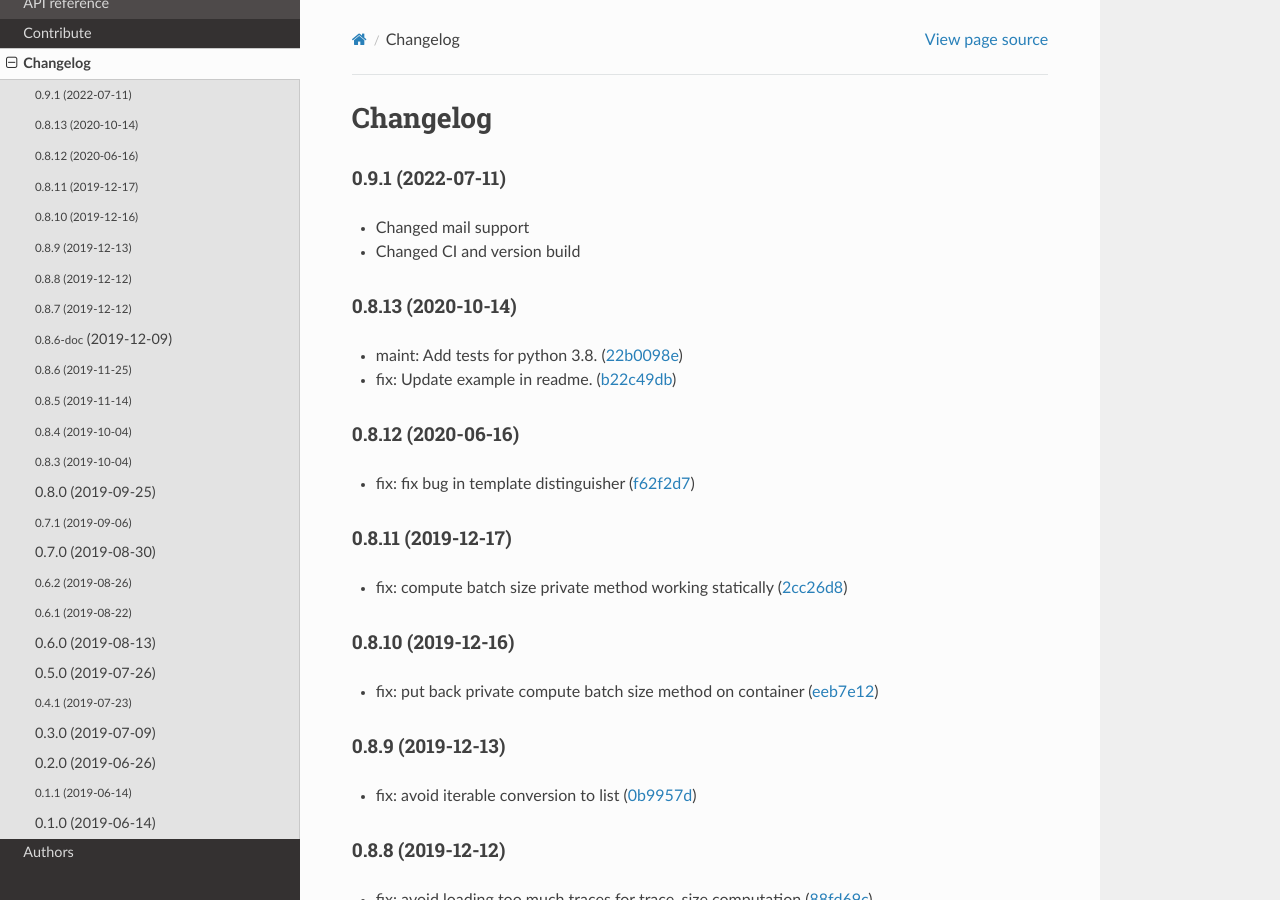
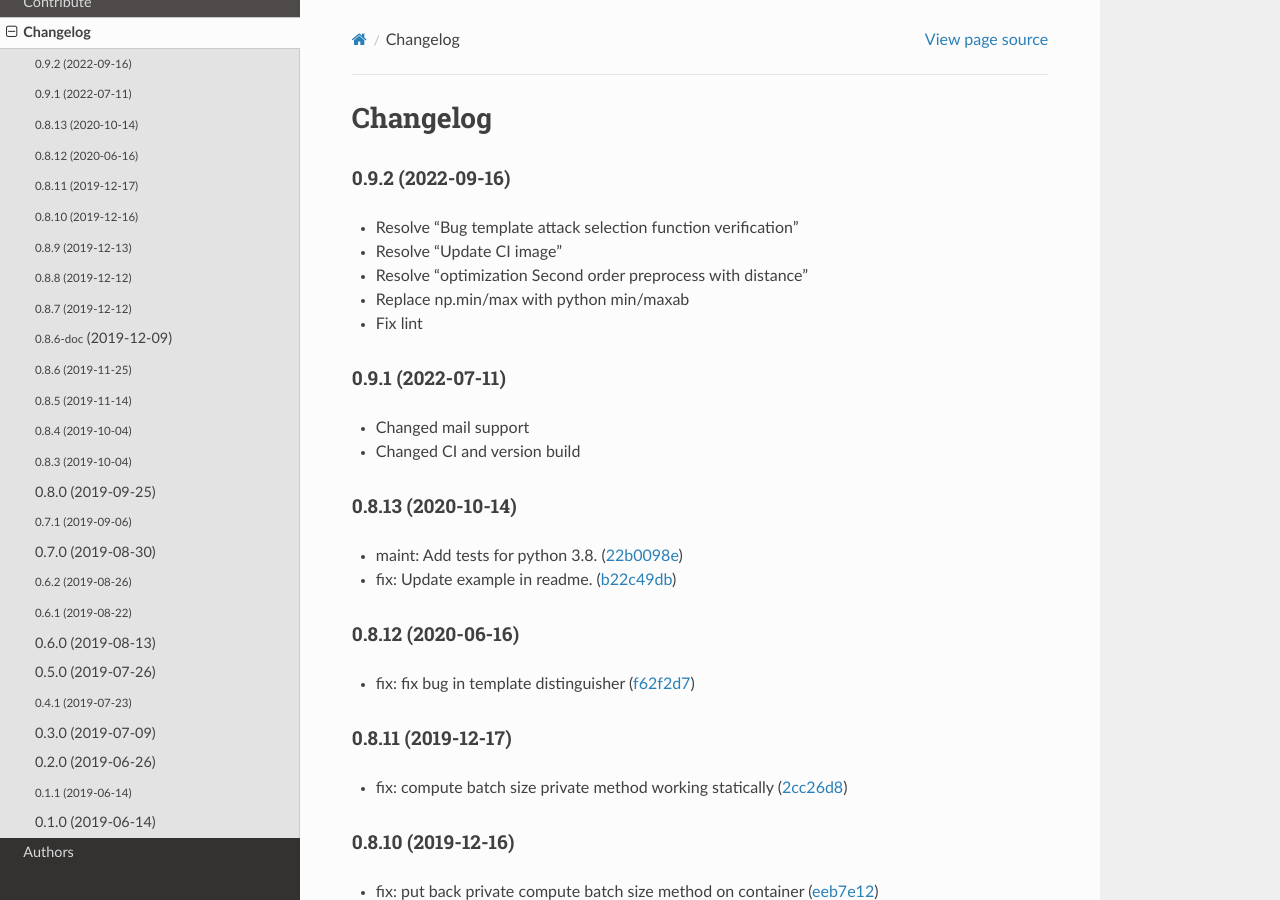
Before and after one commit to eshard/scared, a Sphinx documentation site: the page built from docs/source/CHANGELOG.md, in a window 1280 px wide and 900 px high. Built offline with Sphinx 7.4.7 and the Read the Docs theme 2.0.0, drawn with Linux system fonts in a browser that asks for light colours; pages that are not in the unit, such as notebooks, are missing from menus.

Commit message:
[DELIVERY] version 0.9.2

```diff
--- a/docs/source/CHANGELOG.md
+++ b/docs/source/CHANGELOG.md
@@ -1,4 +1,11 @@
 # Changelog
+
+### <small>0.9.2 (2022-09-16)</small>
+* Resolve "Bug template attack selection function verification"
+* Resolve "Update CI image"
+* Resolve "optimization Second order preprocess with distance"
+* Replace np.min/max with python min/maxab
+* Fix lint
 
 ### <small>0.9.1 (2022-07-11)</small>
 * Changed mail support
--- a/scared/__version__.py
+++ b/scared/__version__.py
@@ -1,4 +1,4 @@
-VERSION = (0, 9, 1)
+VERSION = (0, 9, 2)
 
 __version__ = ".".join(map(str, VERSION))
 __copyright__ = "(c) 2015-2022 ESHARD"
--- a/setup.cfg
+++ b/setup.cfg
@@ -3,7 +3,7 @@ description = scared is a side-channel analysis framework.
 name = scared
 author = eshard
 author_email = scared@eshard.com
-version = 0.9.1
+version = 0.9.2
 long_description = file: README.md
 long_description_content_type = text/markdown
 url = https://gitlab.com/eshard/scared
@@ -15,6 +15,7 @@ classifiers =
   Programming Language :: Python :: 3.6
   Programming Language :: Python :: 3.7
   Programming Language :: Python :: 3.8
+  Programming Language :: Python :: 3.9
   Development Status :: 5 - Production/Stable
   Environment :: Console
   Framework :: Jupyter
@@ -32,7 +33,7 @@ classifiers =
 zip_safe = False
 include_package_data = True
 packages = find:
-python_requires = >=3.6.0<3.9
+python_requires = >=3.6.0<3.10
 install_requires =
   numpy
   estraces
```
Also changed, not shown: CHANGELOG.md (+7 -0 lines), 2 other files.
